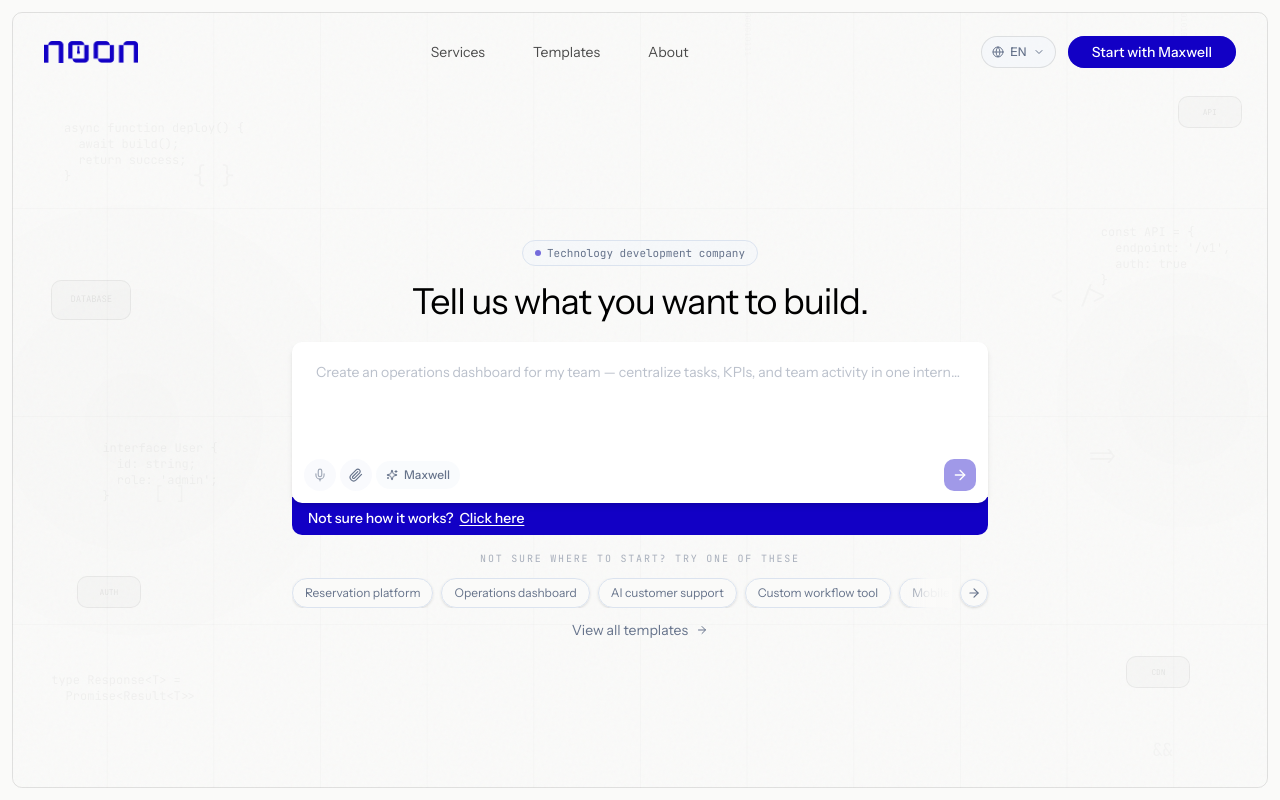
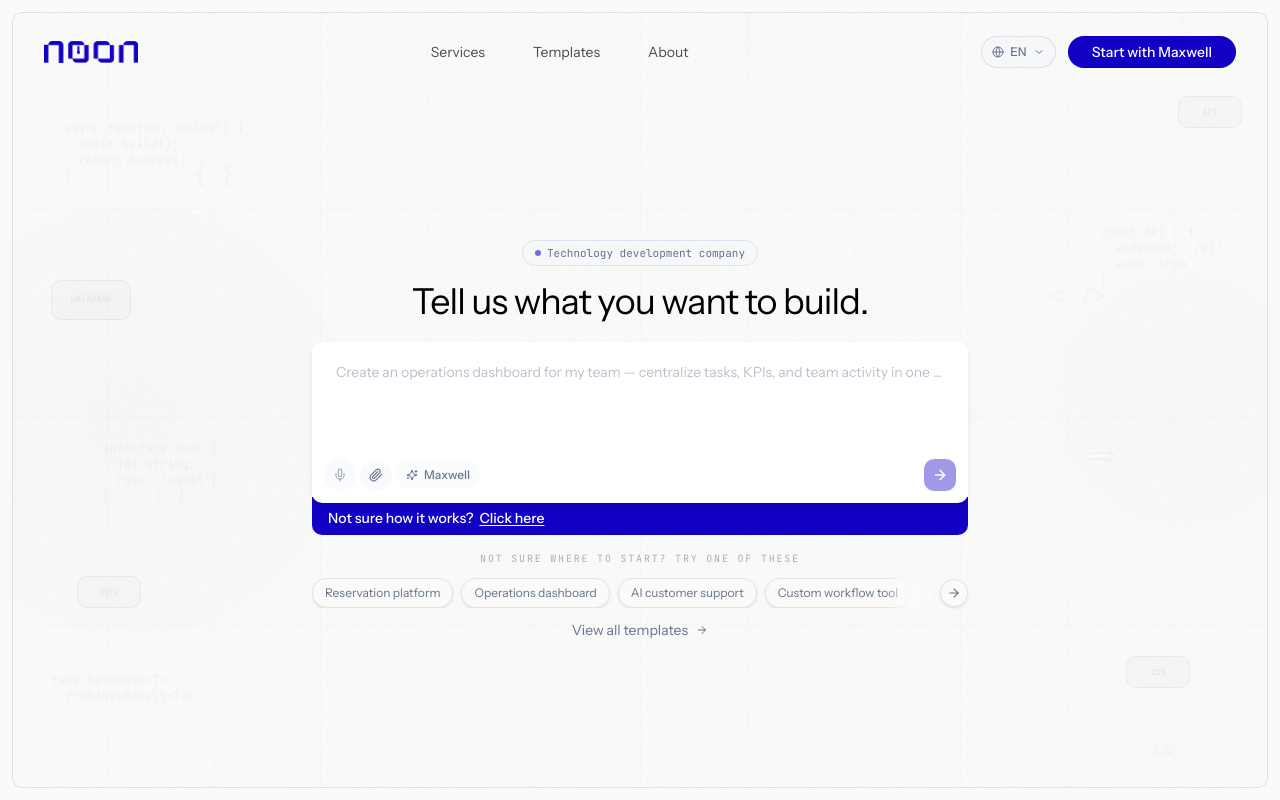
Before and after one commit to nooncode-tech/noon-web-main, a Next.js app: page /en in a window 1280 px wide. Built offline with nearby package versions, Linux system fonts and the light colour scheme.

Commit message:
style: reduce hero block max-width from 760px to 720px
Co-Authored-By: Claude Sonnet 4.6 <noreply@anthropic.com>

```diff
--- a/components/landing/hero-section.tsx
+++ b/components/landing/hero-section.tsx
@@ -165,7 +165,7 @@ export function HeroSection() {
 
   return (
     <section id="hero" className="relative h-full flex flex-col justify-center pt-16 lg:pt-20">
-      <div className="relative z-10 w-full max-w-[760px] mx-auto px-5 lg:px-8">
+      <div className="relative z-10 w-full max-w-[720px] mx-auto px-5 lg:px-8">
         <div className="flex flex-col items-center text-center">
           <div className="w-full">
             {/* Eyebrow */}
```
